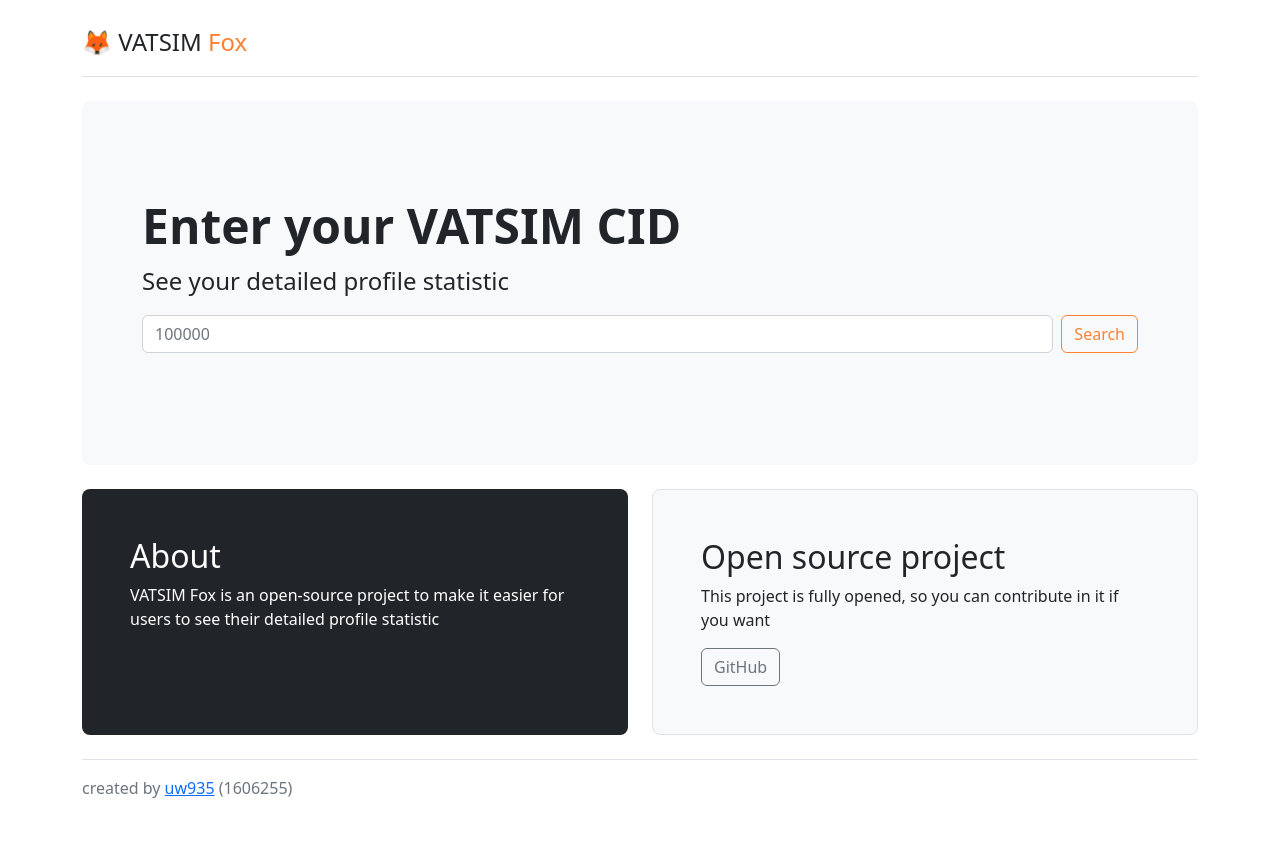
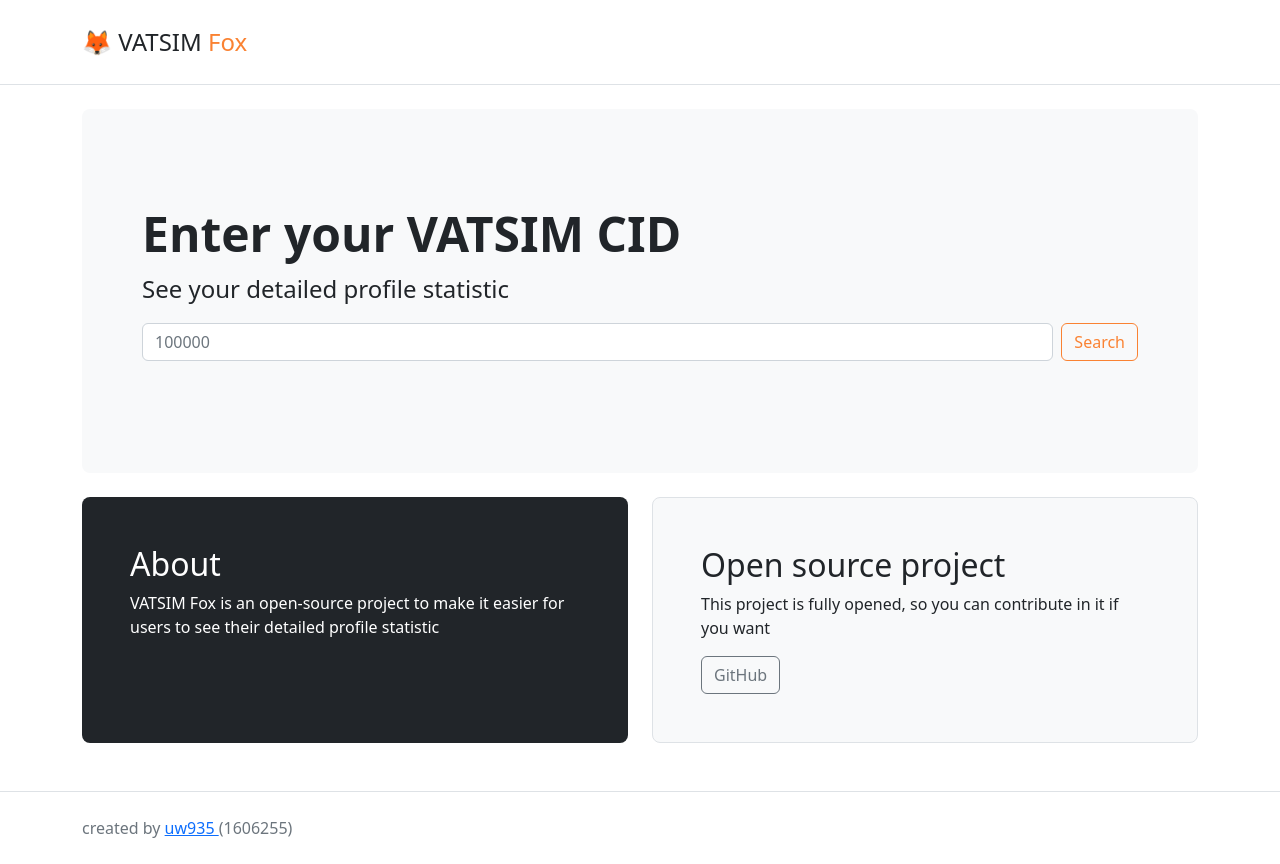
Before and after one commit to uw935/vatsimfox, a Flask app: page / in a window 1280 px wide. Before the commit the page ends 798 px from the top, so only its background shows below. Run offline with Flask 2, Linux system fonts and the light colour scheme.

Commit message:
refactor: html style fixed && add: border footer & header changed

```diff
--- a/src/templates/include/template.html
+++ b/src/templates/include/template.html
@@ -36,19 +36,26 @@
 </style>
 <body>
     <main>
+        <header class="border-bottom">
             <div class="container py-4">
-            <header class="pb-3 mb-4 border-bottom">
                 <a href="/" class="d-flex align-items-center text-dark text-decoration-none">
                     <span class="fs-4">🦊 VATSIM <span class="text-primary">Fox</span></span>
                 </a>
+            </div>
         </header>
 
+        <div class="container py-4">
            {% block content %}{% endblock %}
+        </div>
 
-			<footer class="pt-3 mt-4 text-muted border-top">
-			created by <a href="https://uw935.t.me/" style="text-decoration: underline; cursor: pointer;">uw935</a> (1606255)
+        <footer class="text-muted border-top">
+            <div class="container py-4">
+                created by
+                <a href="https://uw935.t.me/" style="text-decoration: underline; cursor: pointer;">
+                    uw935
+                </a> (1606255)
+            </div>
         </footer>
-		</div>
 	</main>
 
 	<script src="https://code.jquery.com/jquery-3.7.1.min.js" integrity="sha256-/JqT3SQfawRcv/BIHPThkBvs0OEvtFFmqPF/lYI/Cxo=" crossorigin="anonymous"></script>
--- a/src/templates/index.html
+++ b/src/templates/index.html
@@ -20,10 +20,12 @@
     		<p>VATSIM Fox is an open-source project to make it easier for users to see their detailed profile statistic</p>
     	</div>
   	</div>
+
 	<div class="col-md-6">
 		<div class="h-100 p-5 bg-light border rounded-3">
 			<h2>Open source project</h2>
 			<p>This project is fully opened, so you can contribute in it if you want</p>
+
 			<a href="https://github.com/uw935/vatsimfox">
 				<button class="btn btn-outline-secondary" type="button">GitHub</button>
 			</a>
```
Lines whose indentation alone changed are shown as unchanged.
